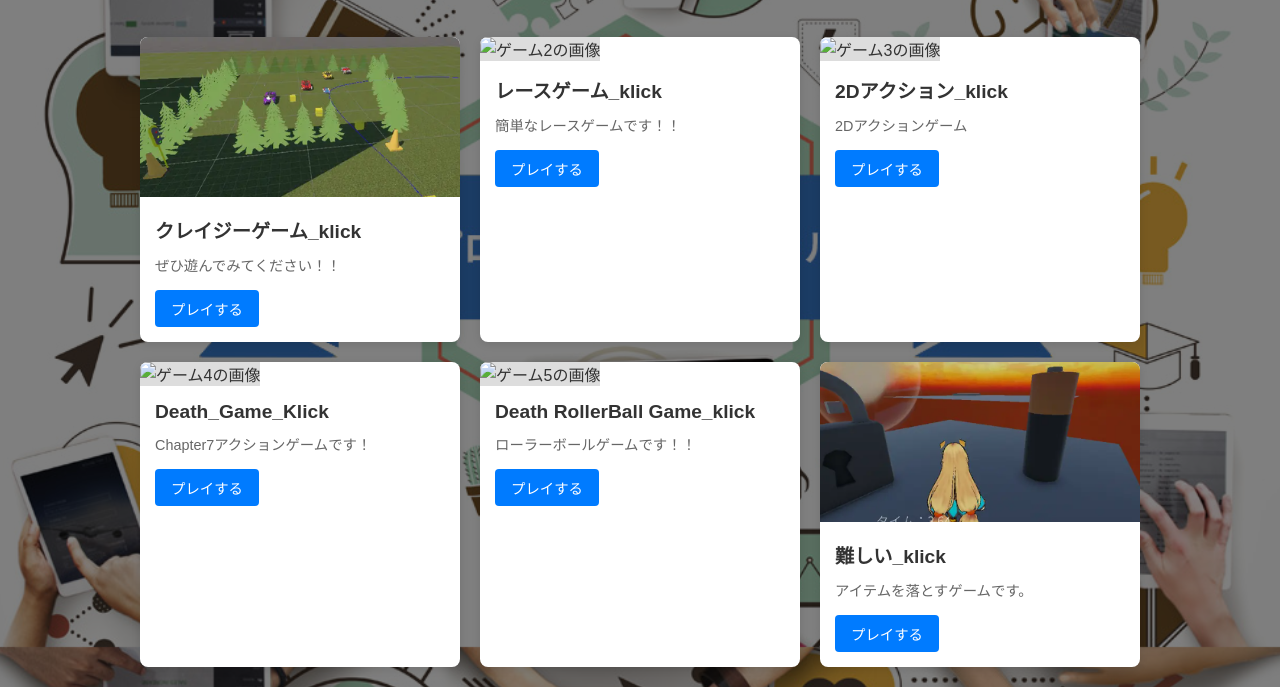
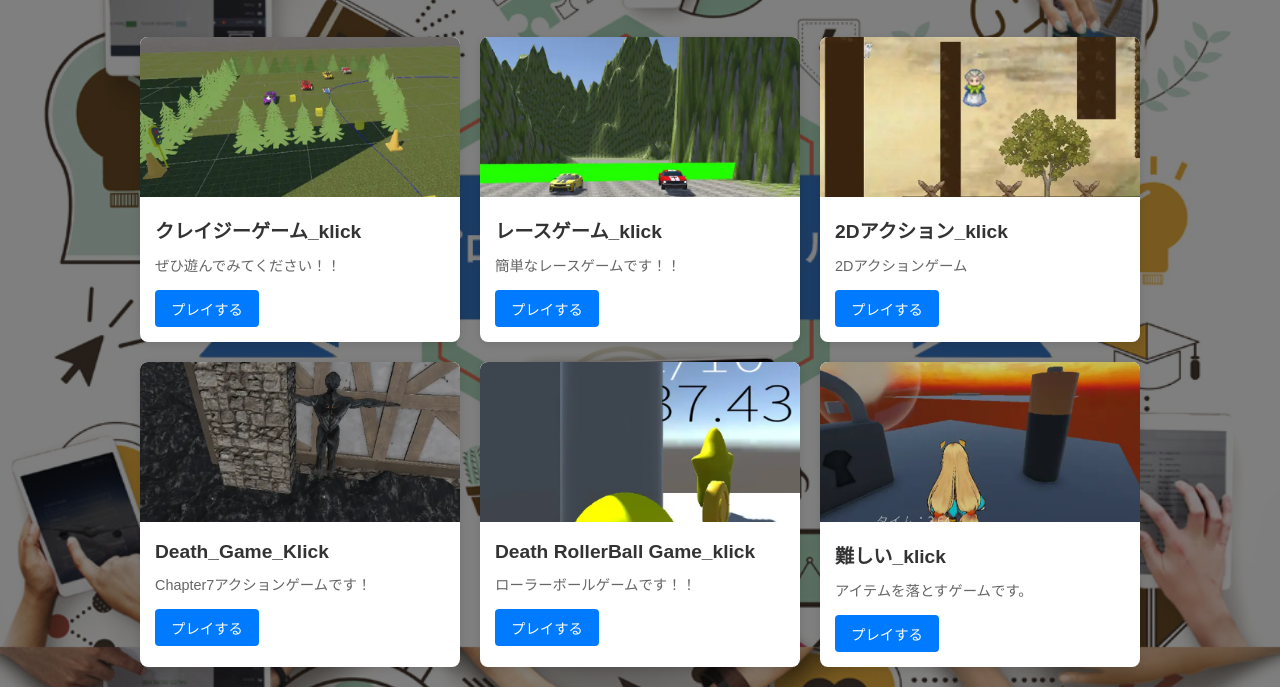
Before and after one commit to fantecklick/fantec_klick, a plain HTML site: page index.html in a window 1280 px wide. Shown: the part 153-840 px from the top of the page. Drawn offline with Linux system fonts and the light colour scheme.

Commit message:
Add files via upload

```diff
--- a/index.html
+++ b/index.html
@@ -62,7 +62,7 @@
 
   <!-- ゲーム2 -->
   <div class="card">
-    <img src="Draw_Line_klick.png" alt="ゲーム2の画像">
+    <img src="racegame_klick.png" alt="ゲーム2の画像">
     <div class="card-body">
       <div class="card-title">レースゲーム_klick</div>
       <div class="card-desc">簡単なレースゲームです！！</div>
@@ -72,7 +72,7 @@
 
   <!-- ゲーム3 -->
   <div class="card">
-    <img src="Quiz_Game_klick.png" alt="ゲーム3の画像">
+    <img src="2DAction_klick.png" alt="ゲーム3の画像">
     <div class="card-body">
       <div class="card-title">2Dアクション_klick</div>
       <div class="card-desc">2Dアクションゲーム</div>
@@ -82,7 +82,7 @@
 
   <!-- ゲーム4 -->
   <div class="card">
-    <img src="Quiz_Game_klick.png" alt="ゲーム4の画像">
+    <img src="Death_Game_Klick.png" alt="ゲーム4の画像">
     <div class="card-body">
       <div class="card-title">Death_Game_Klick</div>
       <div class="card-desc">Chapter7アクションゲームです！</div>
@@ -92,7 +92,7 @@
 
   <!-- ゲーム5 -->
   <div class="card">
-    <img src="Quiz_Game_klick.png" alt="ゲーム5の画像">
+    <img src="Death_RollerBall Game_klick.png" alt="ゲーム5の画像">
     <div class="card-body">
       <div class="card-title">Death RollerBall Game_klick</div>
       <div class="card-desc">ローラーボールゲームです！！</div>
```
